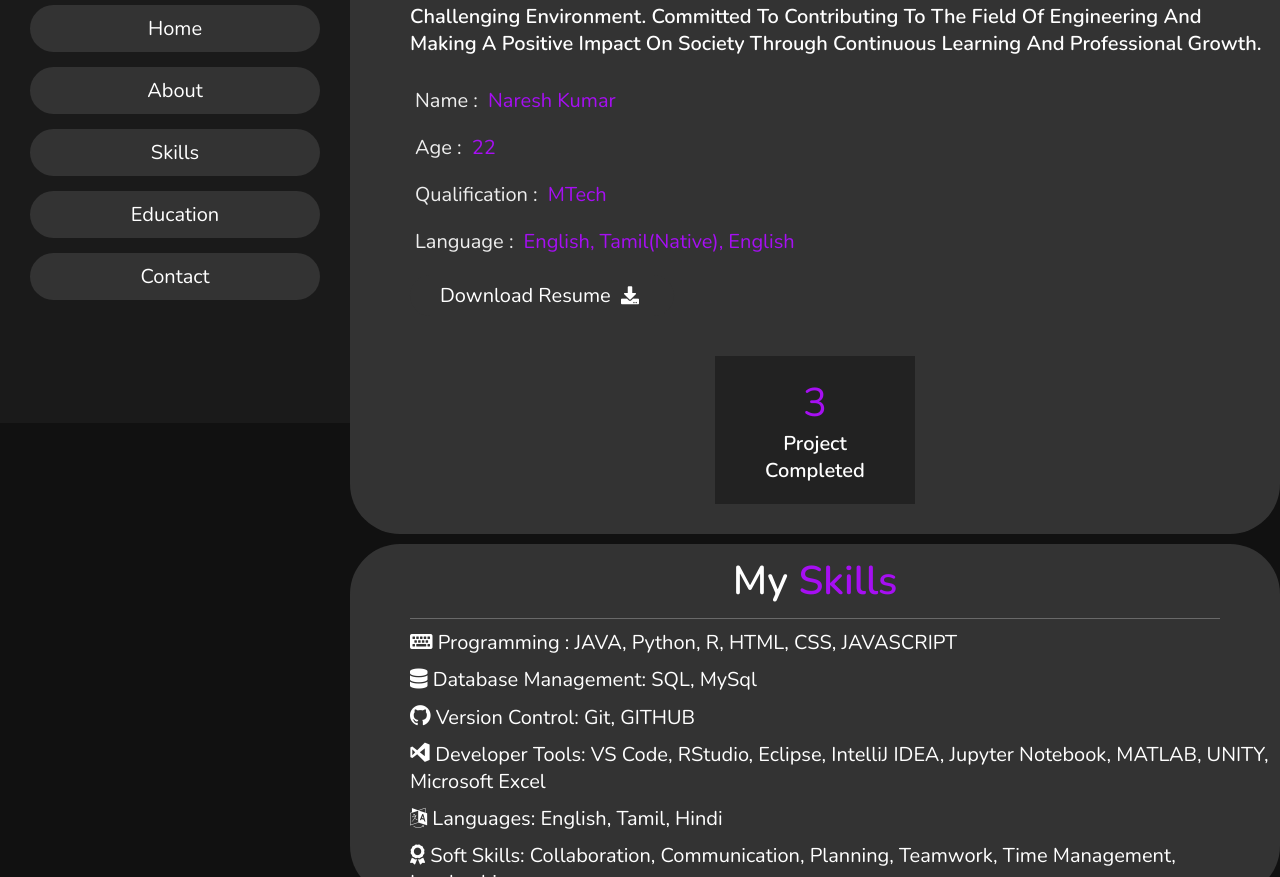
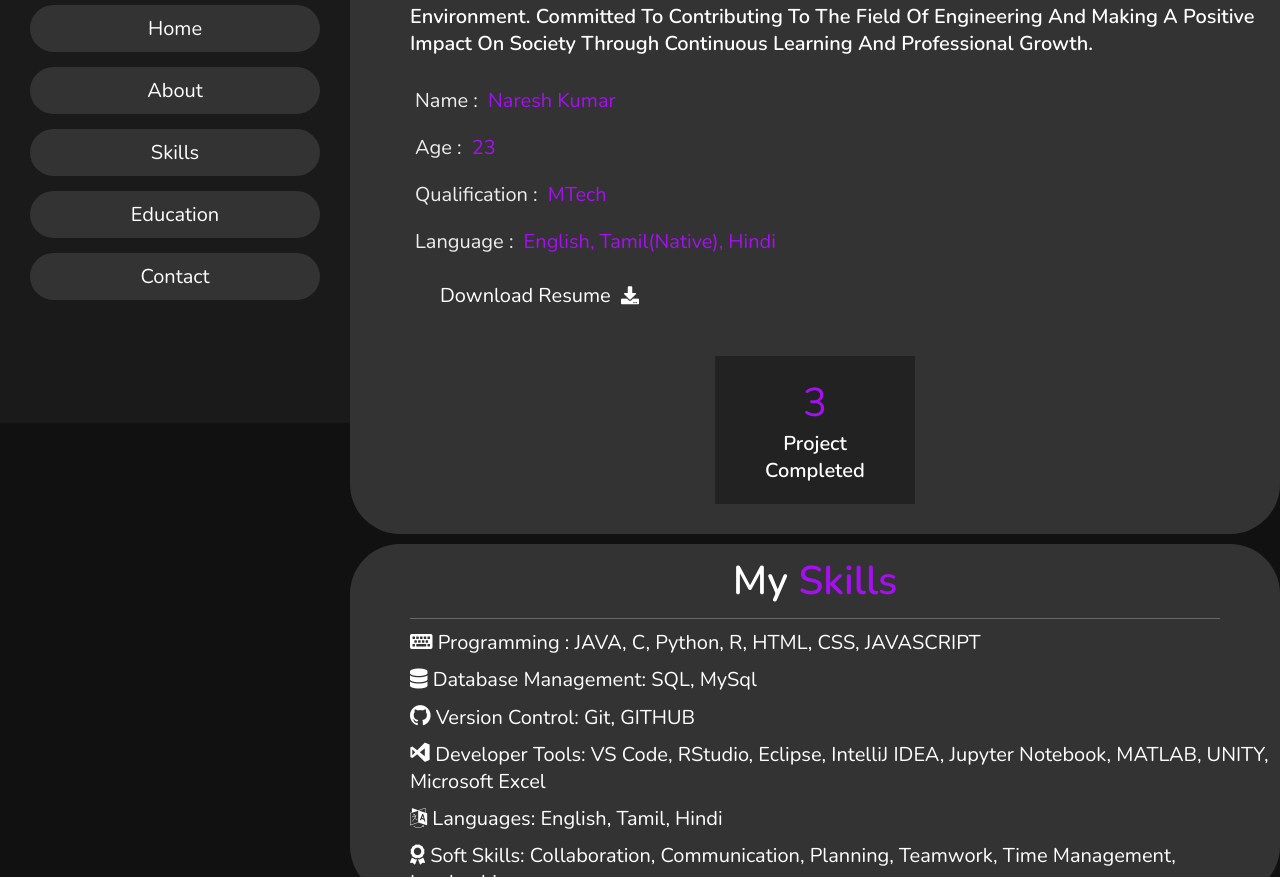
Before and after one commit to nareshwolvi/Portfolio.com, a plain HTML site: page index.html in a window 1280 px wide. Shown: the part 377-1254 px from the top of the page. Drawn offline with nearby package versions, Linux system fonts and the light colour scheme.

Commit message:
Update index.html

```diff
--- a/index.html
+++ b/index.html
@@ -45,15 +45,15 @@
     <h1 class="heading"> <span>about</span> me </h1>
     <div class="row">
         <div class="info">
-            <h4>I am currently pursuing my final year MTech in Software Engineering at VIT College chennai.
+            <h4>I am Graduated MTech Specialized in Software Engineering at VIT College chennai.
                 Highly motivated and diligent engineering student seeking opportunities to apply my technical
                 knowledge, problem-solving skills, and innovative mindset in a dynamic and challenging
                 environment. Committed to contributing to the field of engineering and making
                 a positive impact on society through continuous learning and professional growth.</h4>
                 <h3> <span> name : </span>Naresh Kumar</h3>
-                <h3> <span> Age : </span> 22 </h3>
+                <h3> <span> Age : </span> 23 </h3>
                 <h3> <span> Qualification : </span> MTech </h3>
-                <h3> <span> Language : </span> English, Tamil(Native), English</h3>
+                <h3> <span> Language : </span> English, Tamil(Native), Hindi</h3>
                 <a href="./Naresh_Resume.pdf" target="_blank"><button class="btn"> Download Resume <i class="fas fa-download"></i></button></a>
                 </button>
         </div>
@@ -71,7 +71,7 @@
 
     <h1 class="heading"> My <span>Skills</span></h1>
     <div class="row">
-        <p><i class='fas fa-keyboard'> </i> Programming </i>: JAVA, Python, R, HTML, CSS, JAVASCRIPT </p>
+        <p><i class='fas fa-keyboard'> </i> Programming </i>: JAVA, C, Python, R, HTML, CSS, JAVASCRIPT </p>
         <p><i class='fas fa-database'></i> Database Management: SQL, MySql </p>
         <p><i style="font-size:24px" class="fa">&#xf09b;</i> Version Control: Git, GITHUB </p>
         <p><i class="devicon-visualstudio-plain"></i> Developer Tools: VS Code, RStudio, Eclipse, IntelliJ IDEA, Jupyter Notebook, MATLAB, UNITY, Microsoft Excel </p>
```
